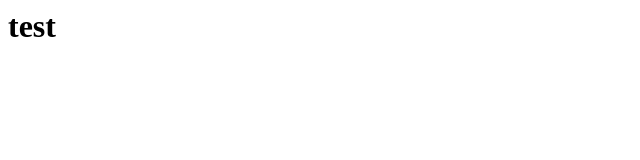
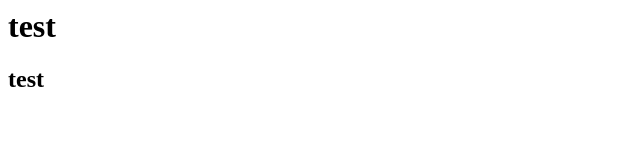
Before and after one commit to gaofish107/gaofish107.github.io, a plain HTML site: page index.html in a window 1280 px wide. Shown: the full height of the page, 0-640 px from the left. Drawn offline with Linux system fonts and the light colour scheme.

Commit message:
Update index.html

```diff
--- a/index.html
+++ b/index.html
@@ -1 +1,2 @@
 <h1>test<h1>
+<h2>test<h2>
```
